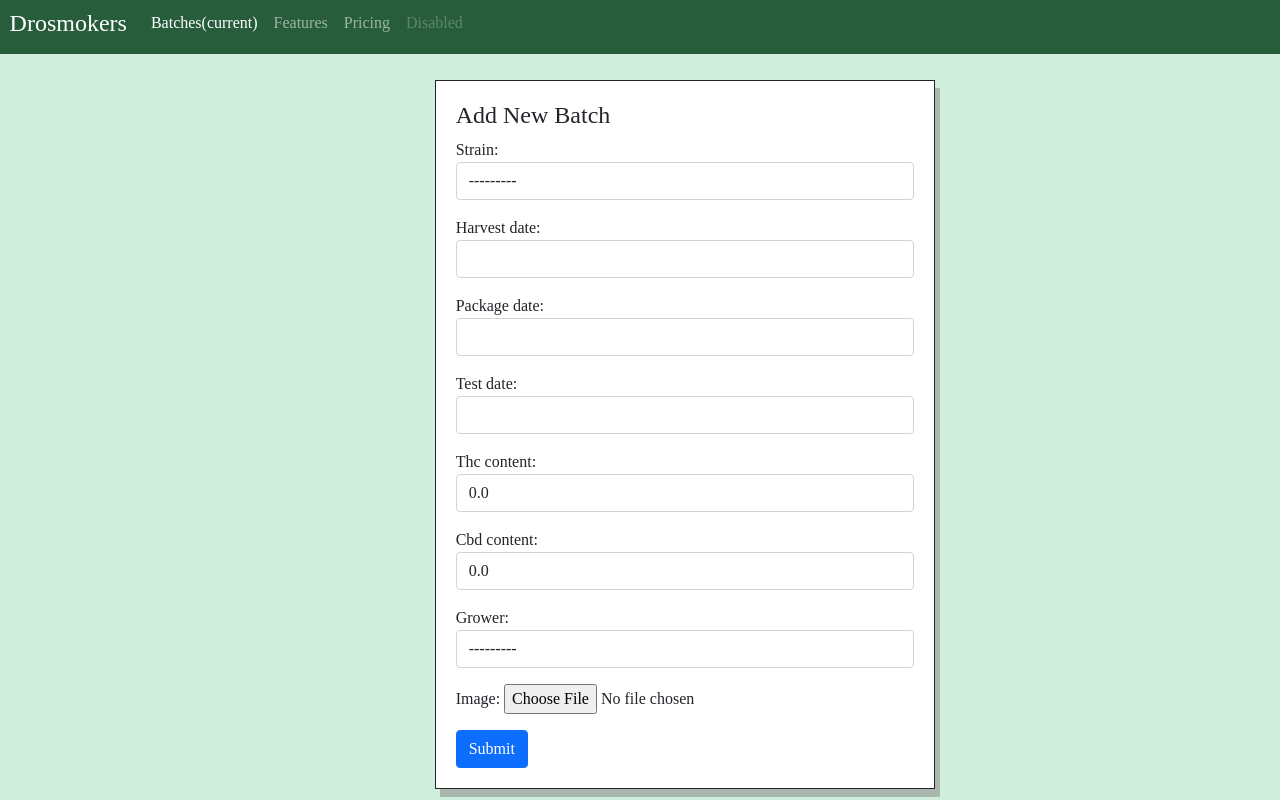
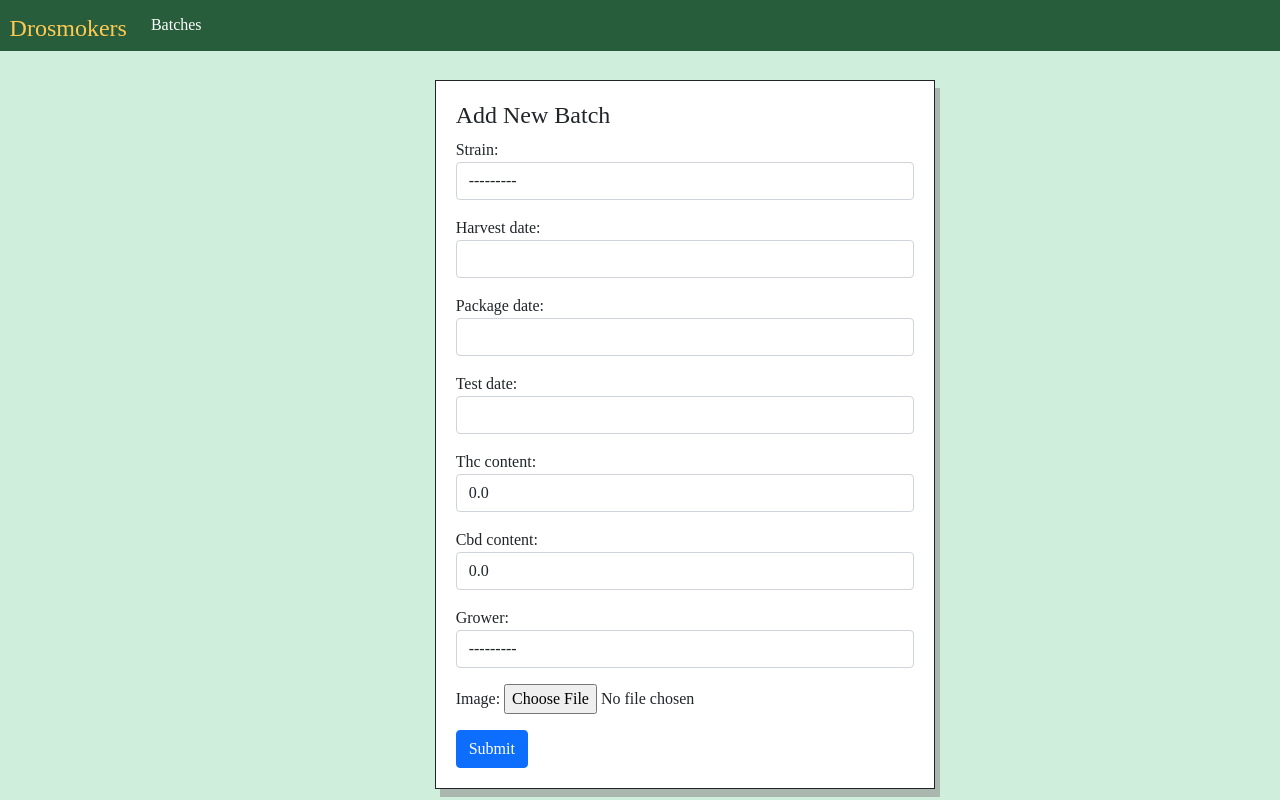
Before and after one commit to cyobero/drosmokers, a Django app: page /new/batch in a window 1280 px wide. Run offline with Django 3.2, Linux system fonts and the light colour scheme; data that the repository does not hold is empty; some web fonts are replaced.

Commit message:
modify navbar style

```diff
--- a/static/style.css
+++ b/static/style.css
@@ -32,8 +32,13 @@ div.card-body button {
 
 nav.navbar.navbar-dark.fixed-top {
     background-color: #275D3B;
-    padding-top: 0px;
 }
+
+.navbar {
+    padding-top: 0.3rem;
+    padding-bottom: 0.3rem;
+}
+
 
 .navbar-dark .navbar-brand {
     color: #FECA54;
@@ -42,6 +47,7 @@ nav.navbar.navbar-dark.fixed-top {
 a.navbar-brand {
     font-size: x-large;
     padding-left: 0.6rem;
+    padding-bottom: 0px;
 }
 
 div.cards-container {
--- a/templates/index.html
+++ b/templates/index.html
@@ -13,10 +13,7 @@
         <span class="navbar-toggler-icon"></span></button>
     <div class="collapse navbar-collapse" id="navbarNavAltMarkup">
         <div class="navbar-nav">
-            <a class="nav-item nav-link active" href="#">Batches<span class="sr-only">(current)</span></a>
-            <a class="nav-item nav-link" href="#">Features</a>
-            <a class="nav-item nav-link" href="#">Pricing</a>
-            <a class="nav-item nav-link disabled" href="#">Disabled</a>
+            <a class="nav-item nav-link active" href="#">Batches</a>
         </div>
     </div>
 </nav>
```
